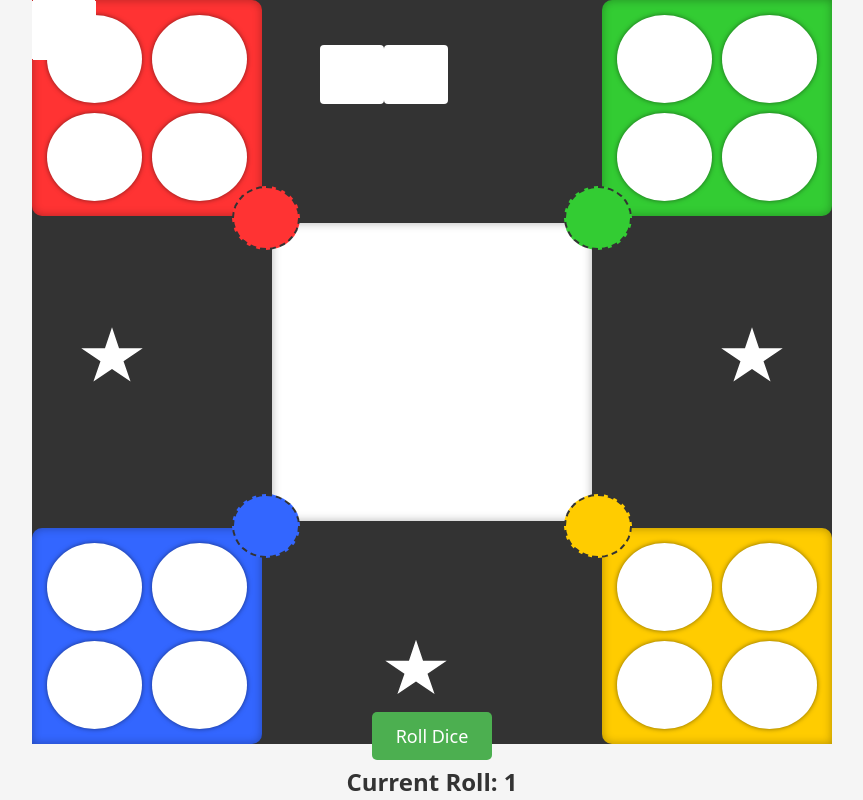
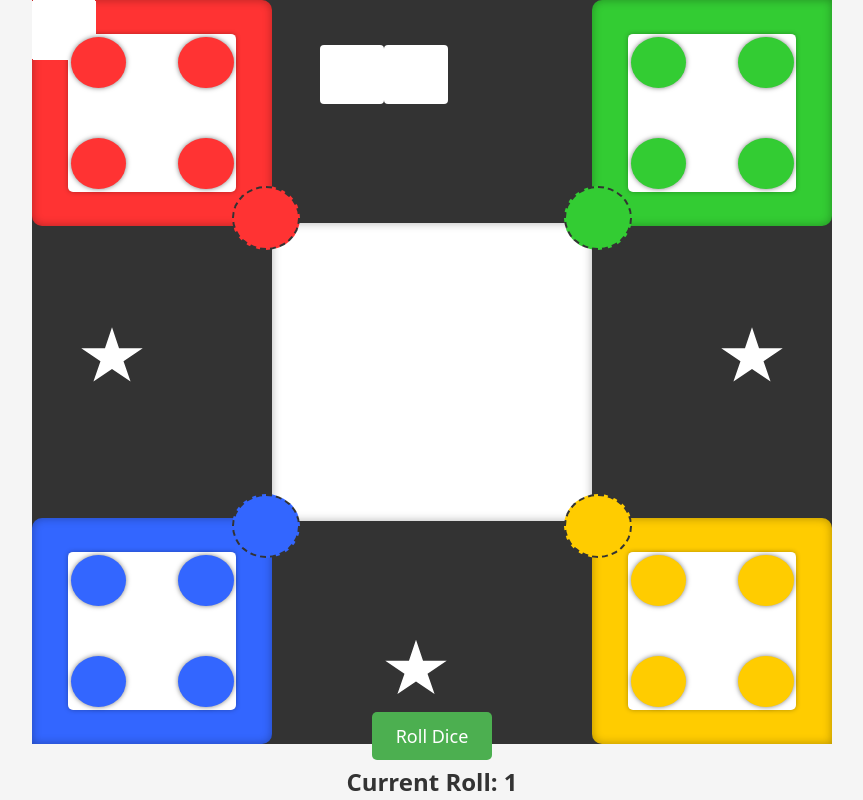
Before and after one commit to GingerImpasto/ludo-game, a React (Vite) app: page / in a window 1280 px wide. Shown: the whole page, without its empty margins (208-1071 px from the left). Built offline with nearby package versions, Linux system fonts and the light colour scheme.

Commit message:
Add colored outer area, white square and colored pawn circles in base

```diff
--- a/src/components/LudoBoard.css
+++ b/src/components/LudoBoard.css
@@ -32,15 +32,28 @@
 
 .base {
   position: absolute;
-  width: 25%; /* Reduced from 30% */
-  height: 25%; /* Reduced from 30% */
+  width: 25%;
+  height: 25%;
   border-radius: 10px;
   display: grid;
   grid-template-columns: 1fr 1fr;
   grid-template-rows: 1fr 1fr;
-  gap: 10px;
-  padding: 15px;
+  gap: 15px;
+  padding: 20px;
   box-shadow: inset 0 0 10px rgba(0, 0, 0, 0.3);
+}
+
+.base::before {
+  content: '';
+  position: absolute;
+  width: 70%;
+  height: 70%;
+  background-color: white;
+  border-radius: 5px;
+  box-shadow: 0 0 5px rgba(0, 0, 0, 0.3);
+  top: 50%;
+  left: 50%;
+  transform: translate(-50%, -50%);
 }
 
 .base.red {
@@ -72,9 +85,15 @@
 }
 
 .pawn-position {
-  background-color: white;
+  position: relative;
+  width: 60%;
+  height: 60%;
   border-radius: 50%;
   box-shadow: 0 0 5px rgba(0, 0, 0, 0.5);
+  z-index: 1;
+  background-color: inherit;
+  justify-self: center;
+  align-self: center;
 }
 
 .path-cell {
```
